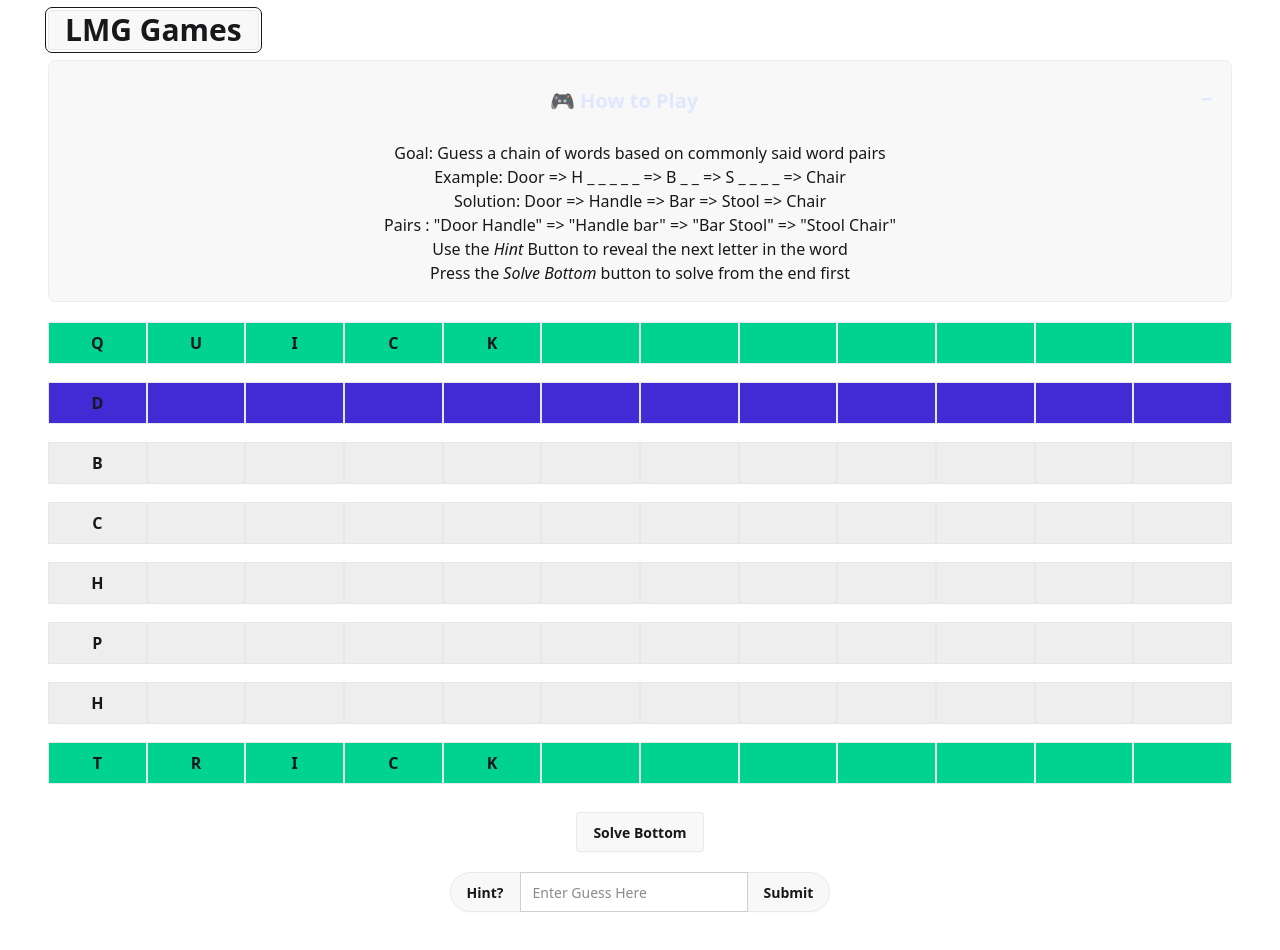
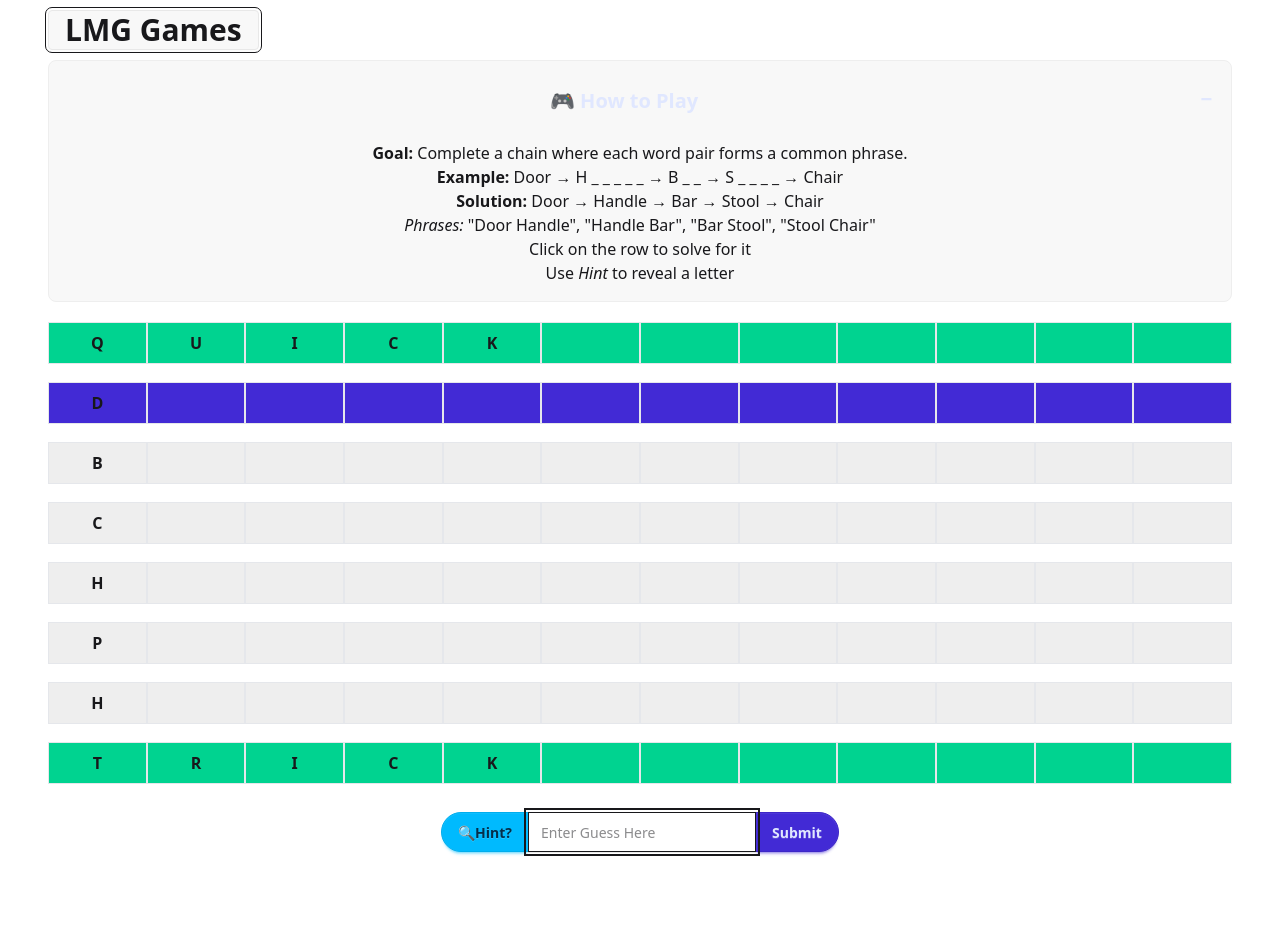
Before and after one commit to littilemike11/LMG-website, a React (Vite) app: page /ChainGame in a window 1280 px wide. Shown: the top 950 px of the page. Built offline with nearby package versions, Linux system fonts and the light colour scheme.

Commit message:
updated chain game ui

```diff
--- a/src/webGames/ChainGame/ChainGame.jsx
+++ b/src/webGames/ChainGame/ChainGame.jsx
@@ -1,4 +1,4 @@
-import { useEffect, useState } from "react"
+import { useEffect, useState, useRef } from "react"
 import LMG from "../../components/game-components/LMG"
 import Rules from "../../components/game-components/Rules"
 import "../../game.css"
@@ -14,9 +14,6 @@ export default function ChainGame() {
     const [wordChain, setWordChain] = useState([])
     const [activeRow, setActiveRow] = useState(1)
     const [solvedRows, setSolvedRows] = useState([0, 7])
-    const [solveTop, setSolveTop] = useState(true)
-    const [topRow, setTopRow] = useState(1)
-    const [botRow, setBotRow] = useState(6)
     const [input, setInput] = useState("")
     const [isEndgame, setIsEndgame] = useState(false)
     const [revealedLetters, setRevealedLetters] = useState({});
@@ -24,6 +21,7 @@ export default function ChainGame() {
     const [hintCount, setHintCount] = useState(0)
     const [incorrectCount, setIncorrectCount] = useState(0)
     const [achievements, setAchievements] = useState([])
+    const inputRef = useRef(null)
 
     const chains = [
         "Fire, Alarm, Clock, Tower, Bridge, Gap, Year, Book",
@@ -67,8 +65,7 @@ export default function ChainGame() {
         // ### MAY NEED TO FIND ALTERNATE MODES ###
         try {
             let randomIndex = Math.floor(Math.random() * chains.length);
-            console.log(randomIndex)
-            console.log(chains[randomIndex])
+            // console.log(chains[randomIndex])
             setWordChain(
                 chains[randomIndex]
                     .split(',', 8)
@@ -123,12 +120,6 @@ export default function ChainGame() {
         fetchWordChain()
     }, [])
 
-    const handleToggle = () => {
-        //if solving top, switch to bottom, and vice versa
-        setIsWrong(false)
-        solveTop ? setActiveRow(botRow) : setActiveRow(topRow)
-        setSolveTop(!solveTop)
-    }
     const giveHint = () => {
         setHintCount(hintCount + 1)
         // reveal letter based on active row
@@ -161,6 +152,7 @@ export default function ChainGame() {
     }
     const submitAnswer = () => {
         //if player right
+        if (!input) return
         if (input.toUpperCase() == wordChain[activeRow]) {
             setSolvedRows([...solvedRows, activeRow])
             //if player won
@@ -169,18 +161,21 @@ export default function ChainGame() {
                 setInput("")
                 return;
             }
-            if (solveTop) {
-                setActiveRow(topRow + 1)
-                setTopRow(topRow + 1)
+            let nextUnsolved = (activeRow + 1) % wordChain.length;
+            let attempts = 0;
+
+            while (solvedRows.includes(nextUnsolved) && attempts < wordChain.length) {
+                nextUnsolved = (nextUnsolved + 1) % wordChain.length;
+                attempts++;
             }
-            else {
-                setActiveRow(botRow - 1)
-                setBotRow(botRow - 1)
+
+            if (attempts < wordChain.length) {
+                setActiveRow(nextUnsolved);
             }
             //if player wrong
         } else {
             setIsWrong(true)
-            setIncorrectCount(incorrectCount + 1)
+            setIncorrectCount(prev => prev + 1)
         }
         setInput("")
     }
@@ -192,13 +187,12 @@ export default function ChainGame() {
                 <Rules
                     content={
                         <ol>
-                            <li></li>
-                            <li>Goal: Guess a chain of words based on commonly said word pairs</li>
-                            <li>Example: Door ={">"} H _ _ _ _ _ ={">"} B _ _ ={">"} S _ _ _ _ ={">"} Chair</li>
-                            <li>Solution: Door ={">"} Handle ={">"} Bar ={">"} Stool ={">"} Chair</li>
-                            <li>Pairs : "Door Handle" ={">"} "Handle bar" ={">"} "Bar Stool" ={">"} "Stool Chair" </li>
-                            <li>Use the <span className="italic">Hint</span> Button to reveal the next letter in the word</li>
-                            <li>Press the <span className="italic">Solve Bottom</span> button to solve from the end first</li>
+                            <li><strong>Goal:</strong> Complete a chain where each word pair forms a common phrase.</li>
+                            <li><strong>Example:</strong> Door → H _ _ _ _ _ → B _ _ → S _ _ _ _ → Chair</li>
+                            <li><strong>Solution:</strong> Door → Handle → Bar → Stool → Chair</li>
+                            <li><em>Phrases:</em> "Door Handle", "Handle Bar", "Bar Stool", "Stool Chair"</li>
+                            <li>Click on the row to solve for it</li>
+                            <li>Use <span className="italic">Hint</span> to reveal a letter</li>
                         </ol>
                     }
                 />
@@ -215,6 +209,8 @@ export default function ChainGame() {
                                     isWrong={isWrong}
                                     isRevealed={index == 0 || index == wordChain.length - 1 || solvedRows.includes(index)}
                                     word={word.trim().padEnd(12, ' ')}
+                                    setActiveRow={setActiveRow}
+                                    inputRef={inputRef}
                                 />
                             ))}
 
@@ -228,19 +224,31 @@ export default function ChainGame() {
                     </div>
 
                 }
-
-                <div>
-                    <label className="swap">
-                        <input type="checkbox" />
-                        <div onClick={handleToggle} className="swap-on btn">Solve Top</div>
-                        <div onClick={handleToggle} className="swap-off btn">Solve Bottom</div>
-                    </label>
-                </div>
                 <div>
                     <div className="join">
-                        <button onClick={giveHint} data-tip="Reveal a Letter on active row" className="btn join-item rounded-l-full tooltip tooltip-bottom " > Hint?</button>
-                        <input onChange={(e) => { setIsWrong(false), setInput(e.target.value) }} className="input input-bordered join-item" value={input} placeholder="Enter Guess Here" />
-                        <button onClick={submitAnswer} className="btn join-item rounded-r-full">Submit</button>
+                        <button onClick={giveHint} data-tip="Reveal a Letter on active row" className="btn btn-info text-info-content join-item rounded-l-full tooltip tooltip-bottom " >🔍Hint?</button>
+                        <input
+                            autoFocus
+                            ref={inputRef}
+                            value={input}
+                            onChange={(e) => {
+                                const value = e.target.value.toUpperCase();
+                                if (/^[A-Z]*$/.test(value)) {
+                                    setIsWrong(false);
+                                    setInput(value);
+                                }
+                            }}
+                            onKeyDown={(e) => {
+                                if (e.key === "Enter") {
+                                    e.preventDefault();
+                                    submitAnswer();
+                                }
+                            }}
+                            className="input input-bordered join-item"
+                            placeholder="Enter Guess Here"
+                        />
+
+                        <button onClick={submitAnswer} className="btn btn-primary join-item rounded-r-full">Submit</button>
                     </div>
                 </div>
                 {
@@ -252,16 +260,17 @@ export default function ChainGame() {
 
                 {isEndgame && (
                     <div className="flex justify-center items-center">
-                        <div className="flex w-96 flex-col gap-2 items-center border p-4 bg-base-200 shadow-lg rounded-lg">
-                            <p className="text-xl font-bold">End Game Summary</p>
-                            {hintCount === 0 && incorrectCount === 0 && <p className="text-success">Perfect</p>}
-                            <p>Congratulations! You Won!</p>
-                            <p>You used {hintCount} hints</p>
-                            <p>You were wrong {incorrectCount} times</p>
-                            <button onClick={playAgain} className="btn btn-primary">Play Again?</button>
+                        <div className="w-full max-w-md p-6 bg-base-200 border rounded-xl shadow-lg text-center space-y-3">
+                            <h2 className="text-2xl font-bold">🎉 Game Over</h2>
+                            {hintCount === 0 && incorrectCount === 0 && <p className="text-success font-semibold">Perfect Score! 🏆</p>}
+                            <p>Congratulations! You completed the chain!</p>
+                            <p>🔍 Hints used: {hintCount}</p>
+                            <p>❌ Incorrect guesses: {incorrectCount}</p>
+                            <button onClick={playAgain} className="btn btn-primary mt-2">Play Again</button>
                         </div>
                     </div>
                 )}
+
                 {/* show achievements */}
                 <div className="toast z-50 flex flex-col gap-2">
                     {achievements.map((achievement, index) => (
--- a/src/webGames/ChainGame/GridRow.jsx
+++ b/src/webGames/ChainGame/GridRow.jsx
@@ -1,16 +1,19 @@
 import Letter from "./Letter";
 
-export default function GridRow({ word, isRevealed, isActiveRow, revealedLetters, solvedRows, isWrong, row }) {
+export default function GridRow({ word, isRevealed, isActiveRow, setActiveRow, revealedLetters, solvedRows, isWrong, row, inputRef }) {
     return (
         <>
             {word.split('').map((letter, index) => (
                 <Letter
                     key={index}
                     isActiveRow={isActiveRow}
+                    setActiveRow={setActiveRow}
                     isSolved={solvedRows.includes(row)}
                     isWrong={isWrong}
                     isRevealed={isRevealed || revealedLetters.includes(index)}
                     letter={letter}
+                    row={row}
+                    inputRef={inputRef}
                 />
             ))}
         </>
--- a/src/webGames/ChainGame/Letter.jsx
+++ b/src/webGames/ChainGame/Letter.jsx
@@ -1,6 +1,7 @@
-export default function Letter({ isRevealed, letter, isActiveRow, isSolved, isWrong }) {
+export default function Letter({ isRevealed, letter, row, isActiveRow, setActiveRow, isSolved, isWrong, inputRef }) {
     return (
         <div
+            onClick={() => { !isSolved && setActiveRow(row); inputRef.current?.focus() }}
             className={`border font-bold my-2 p-2 text-center
                 ${isWrong && isActiveRow ? "bg-error" :
                     isSolved ? "bg-success" :
```
